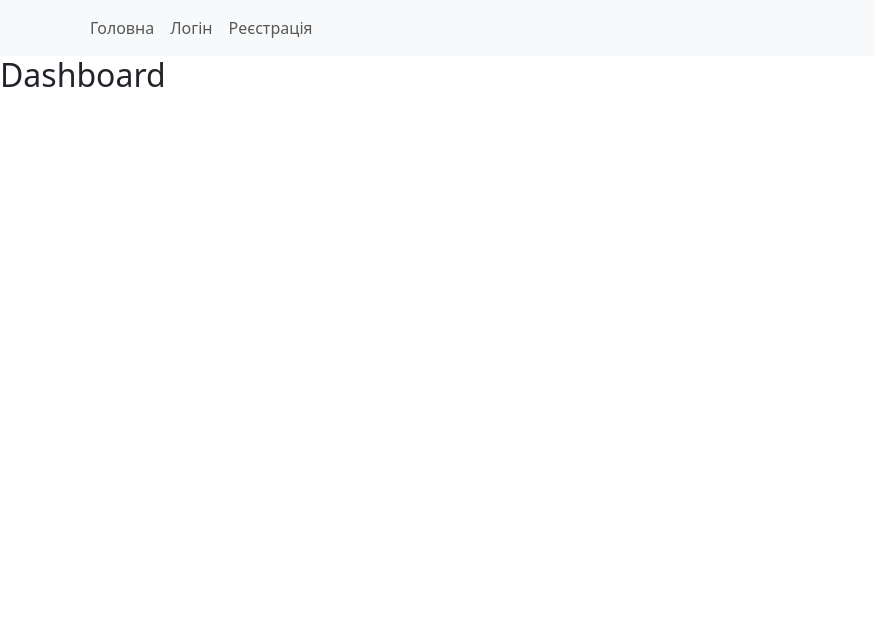
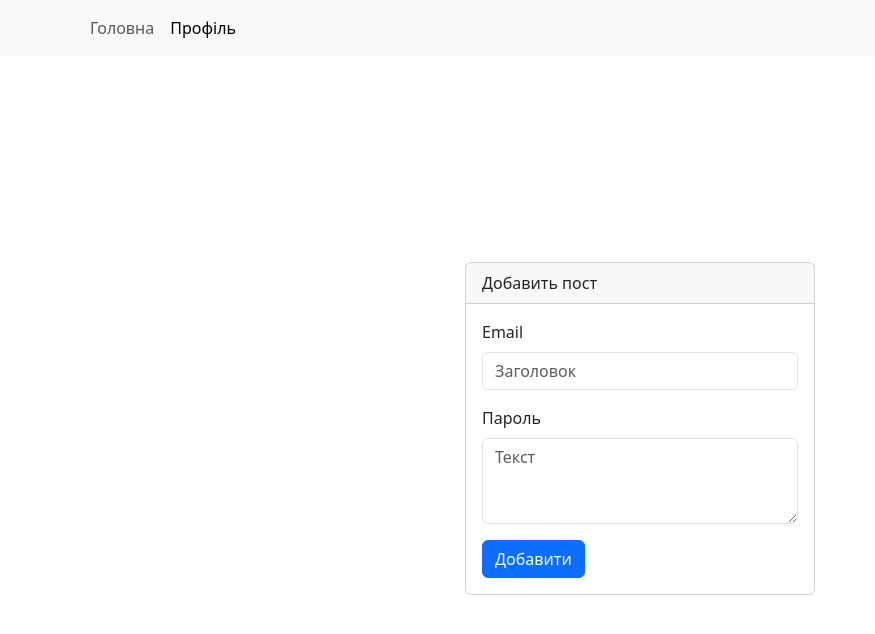
Before and after one commit to Neyton28/react-firebase-bootstrap, a React (Create React App) app: page /dashboard in a window 1280 px wide. Shown: the top 634 px of the page, without its empty margins (0-875 px from the left). Built offline with nearby package versions, Linux system fonts and the light colour scheme; no server answers; sample sign-in values are in the browser's storage.

Commit message:
dashboard

```diff
--- a/src/components/Header.js
+++ b/src/components/Header.js
@@ -1,8 +1,11 @@
 import React from "react";
-import {Link} from "react-router-dom";
+import {NavLink} from "react-router-dom";
 import {Container, Navbar, Nav} from 'react-bootstrap'
+import { useAuth } from "../contexts/AuthContext";
 
 const Header = () => {
+	const { currentUser } = useAuth()
+
   return (
 		<header>
 			<Navbar bg="light" expand="lg">
@@ -10,9 +13,18 @@ const Header = () => {
 					<Navbar.Toggle aria-controls="basic-navbar-nav" />
 					<Navbar.Collapse id="basic-navbar-nav">
 						<Nav className="me-auto">
-							<Link className="nav-link" to="/">Головна</Link>
-							<Link className="nav-link" to="/login">Логін</Link>
-							<Link className="nav-link" to="/register">Реєстрація</Link>
+							<NavLink className="nav-link" exact  to="/">Головна</NavLink>
+              {currentUser ? (
+                  <>
+                    <NavLink className="nav-link" to="/dashboard">Профіль</NavLink>
+                  </>
+                ):
+                <>
+                  <NavLink className="nav-link" to="/login">Логін</NavLink>
+                  <NavLink className="nav-link" to="/register">Реєстрація</NavLink>
+                </>
+              }
+
 						</Nav>
 					</Navbar.Collapse>
 				</Container>
--- a/src/contexts/AuthContext.js
+++ b/src/contexts/AuthContext.js
@@ -1,48 +1,60 @@
 import React, { useContext, useState, useEffect } from "react";
-import { createUserWithEmailAndPassword, signInWithEmailAndPassword  } from "firebase/auth";
-import { auth } from '../firebase'
+import {
+  createUserWithEmailAndPassword,
+  signInWithEmailAndPassword,
+} from "firebase/auth";
+import { auth, database } from "../firebase";
+import { ref, set, child, push } from "firebase/database";
 
-const AuthContext = React.createContext()
+const AuthContext = React.createContext();
 
 export function useAuth() {
-    return useContext(AuthContext)
+  return useContext(AuthContext);
 }
 
-export const AuthProvider = ({children})=>{
-    const [currentUser, setCurrentUser] = useState()
-    const [loading, setLoading] = useState(true)
+export const AuthProvider = ({ children }) => {
+  const [currentUser, setCurrentUser] = useState();
+  const [loading, setLoading] = useState(true);
 
-    const register = async (email, password)=>{
-        try{
-            await createUserWithEmailAndPassword(auth, email, password)
-            return true
-        } catch (e){
-            return false
+  const register = async (email, password) => {
+    try {
+      await createUserWithEmailAndPassword(auth, email, password);
+      return true;
+    } catch (e) {
+      return false;
     }
-    }
+  };
 
-    const login = (email, password)=>{
-        signInWithEmailAndPassword(auth, email, password)
-    }
+  const login = (email, password) => {
+    signInWithEmailAndPassword(auth, email, password);
+  };
+
+  const addPost = (title, content) => {
+    const newPostKey = push(child(ref(database), 'posts')).key;
+    set(ref(database, "posts/" + newPostKey), {
+      title,
+      content
+    });
+  };
 
   useEffect(() => {
-        const unsubscribe = auth.onAuthStateChanged(user => {
-          setCurrentUser(user)
-          setLoading(false)
-        })
-
-        return unsubscribe
-      }, [])
+    const unsubscribe = auth.onAuthStateChanged(async (user) => {
+      setCurrentUser(user);
+      setLoading(false);
+    });
+    return unsubscribe;
+  }, []);
 
   const value = {
     register,
     login,
-        currentUser
-    }
+    addPost,
+    currentUser,
+  };
 
   return (
     <AuthContext.Provider value={value}>
       {!loading && children}
     </AuthContext.Provider>
-    )
-}
+  );
+};
--- a/src/firebase.js
+++ b/src/firebase.js
@@ -1,5 +1,6 @@
 import { initializeApp } from "firebase/app";
 import { getAuth } from "firebase/auth";
+import { getDatabase } from "firebase/database";
 
 
 
@@ -16,4 +17,5 @@ const firebaseConfig = {
 const app = initializeApp(firebaseConfig);
 
 export const auth = getAuth();
+export const database = getDatabase(app);
 export default app
--- a/src/pages/Dashboard.js
+++ b/src/pages/Dashboard.js
@@ -1,12 +1,59 @@
+import React, {useState} from "react";
+import { useAuth } from "../contexts/AuthContext"
+import CentredBox from "../ui/CentredBox";
+import { Card, Form, Button } from "react-bootstrap";
 
 
 const Dashboard = ()=>{
-    console.log('asd')
+    const {addPost} = useAuth()
+    const [title, setTitle] = useState("");
+    const [content, setContent] = useState("");
+
+    const handleSubmit = async (e) => {
+        e.preventDefault();
+        await addPost(title, content)
+        setTitle('')
+        setContent('')
+      };
+
     return (
-        <h2>
-            Dashboard
-        </h2>
-    )
+      <CentredBox>
+        <Card style={{ minWidth: "350px" }}>
+          <Card.Header>Добавить пост</Card.Header>
+          <Card.Body>
+            <Form onSubmit={handleSubmit}>
+              <Form.Group className="mb-3" controlId="formBasicEmail">
+                <Form.Label>Email</Form.Label>
+                <Form.Control
+                  type="text"
+                  name="text"
+                  value={title}
+                  onChange={(e) => setTitle(e.target.value)}
+                  placeholder="Заголовок"
+                />
+              </Form.Group>
+
+              <Form.Group className="mb-3" controlId="formBasicPassword">
+                <Form.Label>Пароль</Form.Label>
+                <Form.Control
+                  as="textarea"
+                  rows={3}
+                  name="content"
+                  value={content}
+                  onChange={(e) => setContent(e.target.value)}
+                  type="text"
+                  placeholder="Текст"
+                />
+              </Form.Group>
+
+              <Button variant="primary" type="submit">
+                Добавити
+              </Button>
+            </Form>
+          </Card.Body>
+        </Card>
+      </CentredBox>
+    );
 }
 
 export default Dashboard
```
Also changed, not shown: src/App.js (line endings or trailing spaces). Lines whose indentation alone changed are shown as unchanged.
